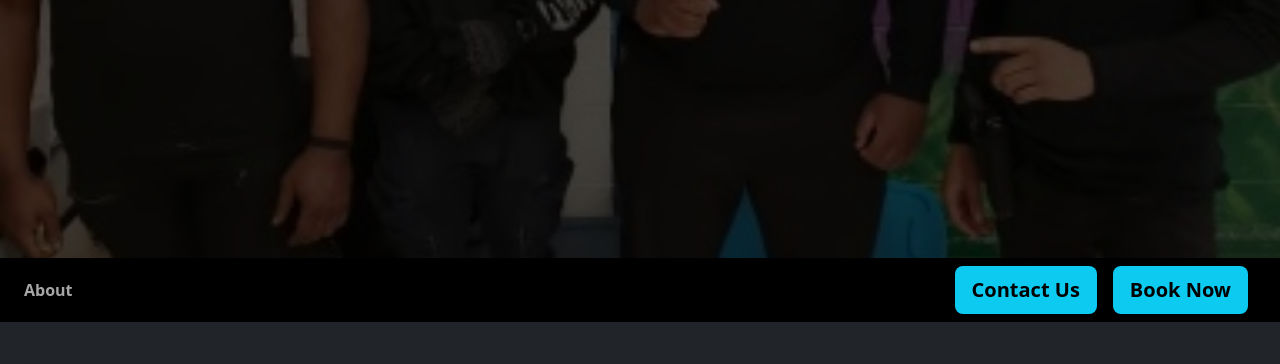
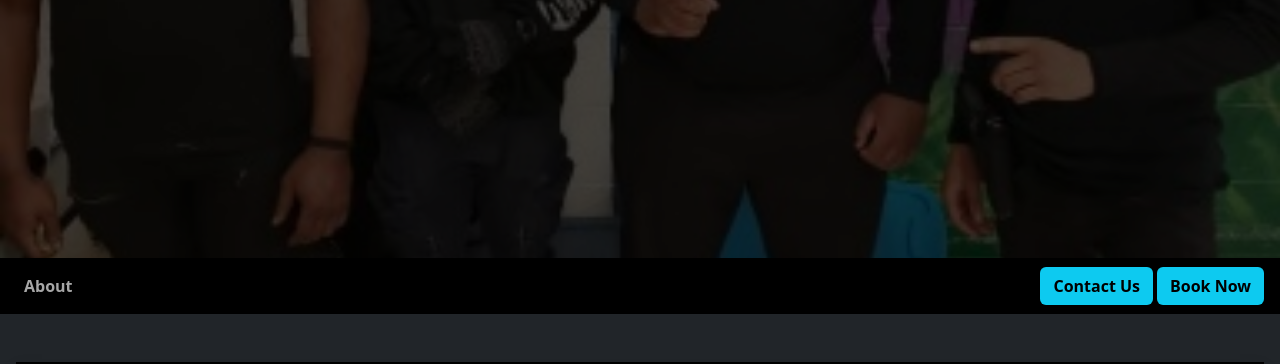
Before and after one commit to purpl3pineapple/Iceman-Security, a plain HTML site: page index.html in a window 1280 px wide. Shown: the part 542-906 px from the top of the page. Drawn offline with nearby package versions, Linux system fonts and the light colour scheme.

Commit message:
navbar adjustments

```diff
--- a/index.html
+++ b/index.html
@@ -70,18 +70,20 @@
           </li>
         </ul>
       </div>
+      <div class="d-inline-flex justify-content-between ms-auto">
         <a
-        class="btn btn-lg text-bg-info ms-auto me-3 fw-bold"
+          class="btn ms-1 text-bg-info fw-bold"
           href="./pages/contact.html"
         >
           Contact Us
         </a>
         <a
-        class="btn btn-lg text-bg-info ms-auto me-3 fw-bold"
+          class="btn ms-1 text-bg-info fw-bold"
           href="./pages/signup.html"
         >
           Book Now
         </a>
+      </div>
     </nav>
     <div
       id="section-1"
```
Also changed, not shown: pages/about.html (+4 -2 lines). Lines whose indentation alone changed are shown as unchanged.
